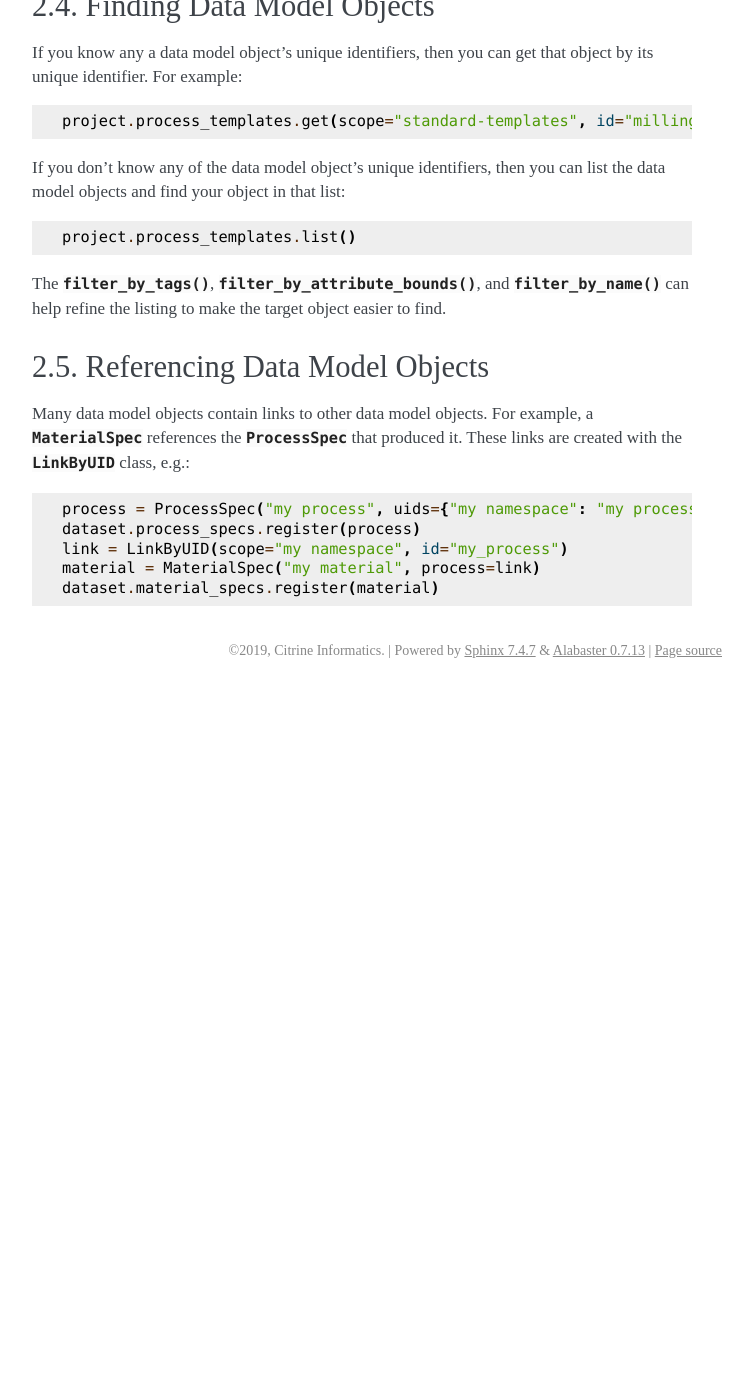
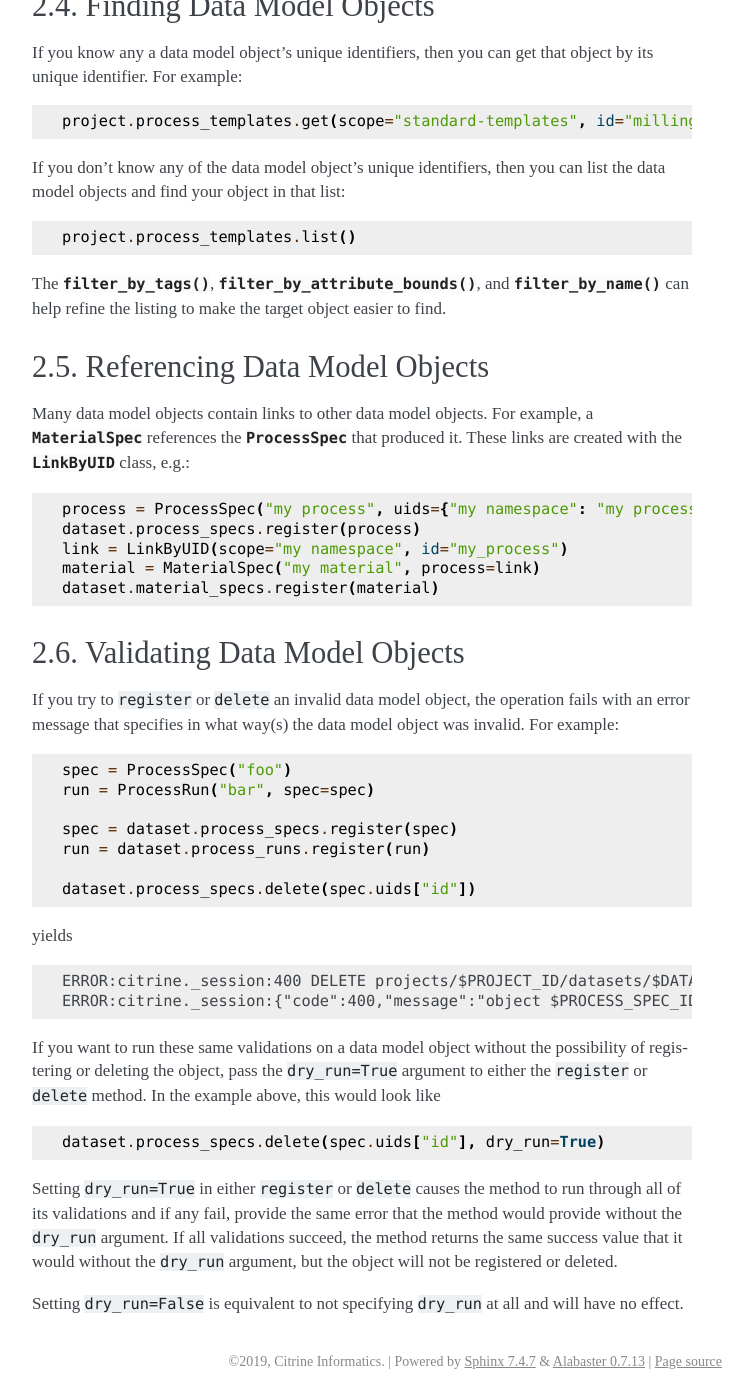
Before and after one commit to CitrineInformatics/citrine-python, a Sphinx documentation site: the page built from docs/source/data_entry.rst, in a window 1280 px wide and 1400 px high, scrolled down 1084 px. Shown: the whole window, without its empty margins (388-1141 px from the left). Built offline with Sphinx 7.4.7, drawn with Linux system fonts in a browser that asks for light colours; pages that are not in the unit, such as notebooks, are missing from menus; before the commit the page ends 1773 px from its top, so only the background shows below that; some of the changed text lies outside the part shown.

Commit message:
Docs for dry_run validation

```diff
--- a/docs/source/data_entry.rst
+++ b/docs/source/data_entry.rst
@@ -86,3 +86,41 @@ These links are created with the :class:`~taurus.entity.link_by_uid.LinkByUID` c
 .. _ProcessSpec: https://citrineinformatics.github.io/gemd-docs/specification/objects/#process-spec
 .. _taurus: https://github.com/CitrineInformatics/taurus
 .. _UUID4: https://en.wikipedia.org/wiki/Universally_unique_identifier#Version_4_(random)
+
+Validating Data Model Objects
+---------------------------------
+
+If you try to ``register`` or ``delete`` an invalid data model object, the operation fails with an error message that
+specifies in what way(s) the data model object was invalid. For example:
+
+.. code-block:: python
+
+    spec = ProcessSpec("foo")
+    run = ProcessRun("bar", spec=spec)
+
+    spec = dataset.process_specs.register(spec)
+    run = dataset.process_runs.register(run)
+
+    dataset.process_specs.delete(spec.uids["id"])
+
+yields
+
+.. code-block::
+
+    ERROR:citrine._session:400 DELETE projects/$PROJECT_ID/datasets/$DATASET_ID/process-specs/id/$PROCESS_SPEC_ID
+    ERROR:citrine._session:{"code":400,"message":"object $PROCESS_SPEC_ID in dataset $DATASET_ID not deleted. See ValidationErrors for details.","validation_errors":[{"failure_message":"Referenced by process_run in dataset $DATASET_ID with ID $PROCESS_RUN_ID","failure_id":"object.mutation.referenced"}]}
+
+If you want to run these same validations on a data model object without the possibility of registering or deleting the
+object, pass the ``dry_run=True`` argument to either the ``register`` or ``delete`` method. In the example above, this
+would look like
+
+.. code-block:: python
+
+    dataset.process_specs.delete(spec.uids["id"], dry_run=True)
+
+Setting ``dry_run=True`` in either ``register`` or ``delete`` causes the method to run through all of its validations
+and if any fail, provide the same error that the method would provide without the ``dry_run`` argument. If all
+validations succeed, the method returns the same success value that it would without the ``dry_run`` argument, but the
+object will not be registered or deleted.
+
+Setting ``dry_run=False`` is equivalent to not specifying ``dry_run`` at all and will have no effect.
```
